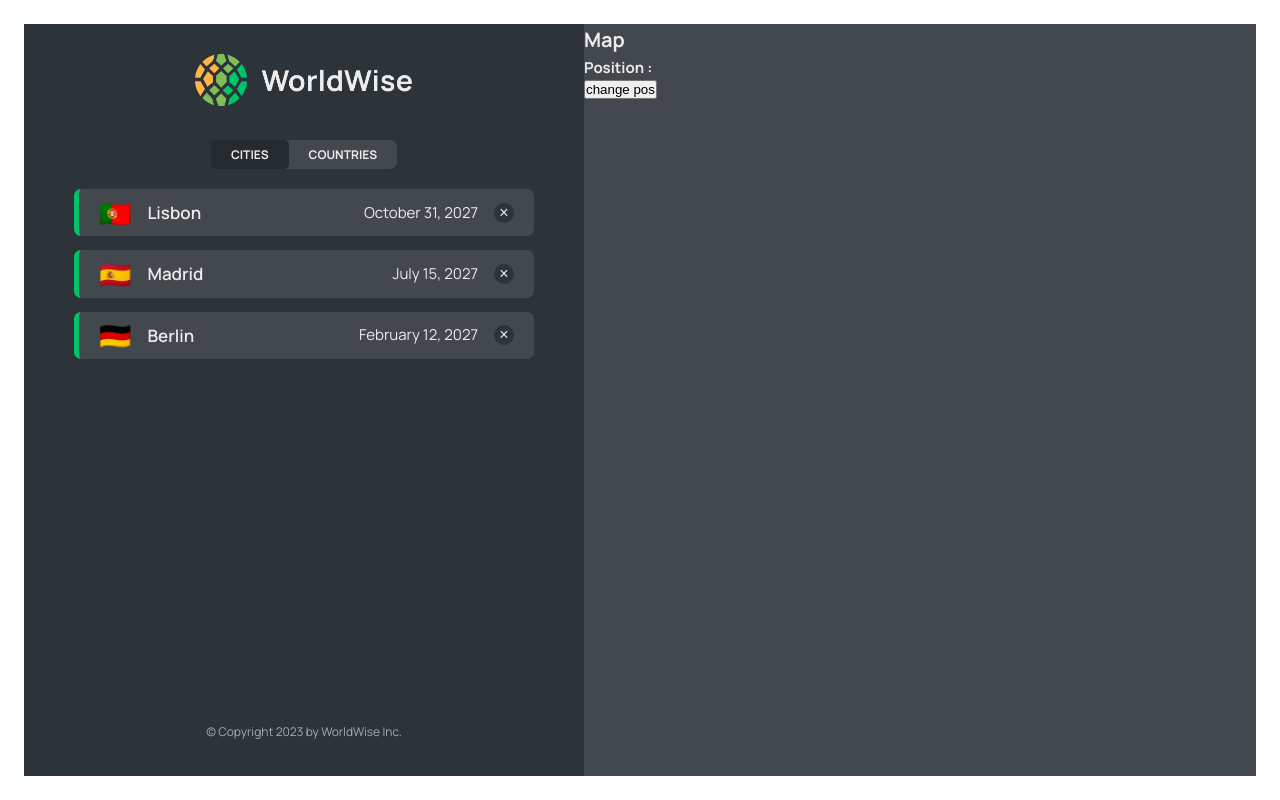
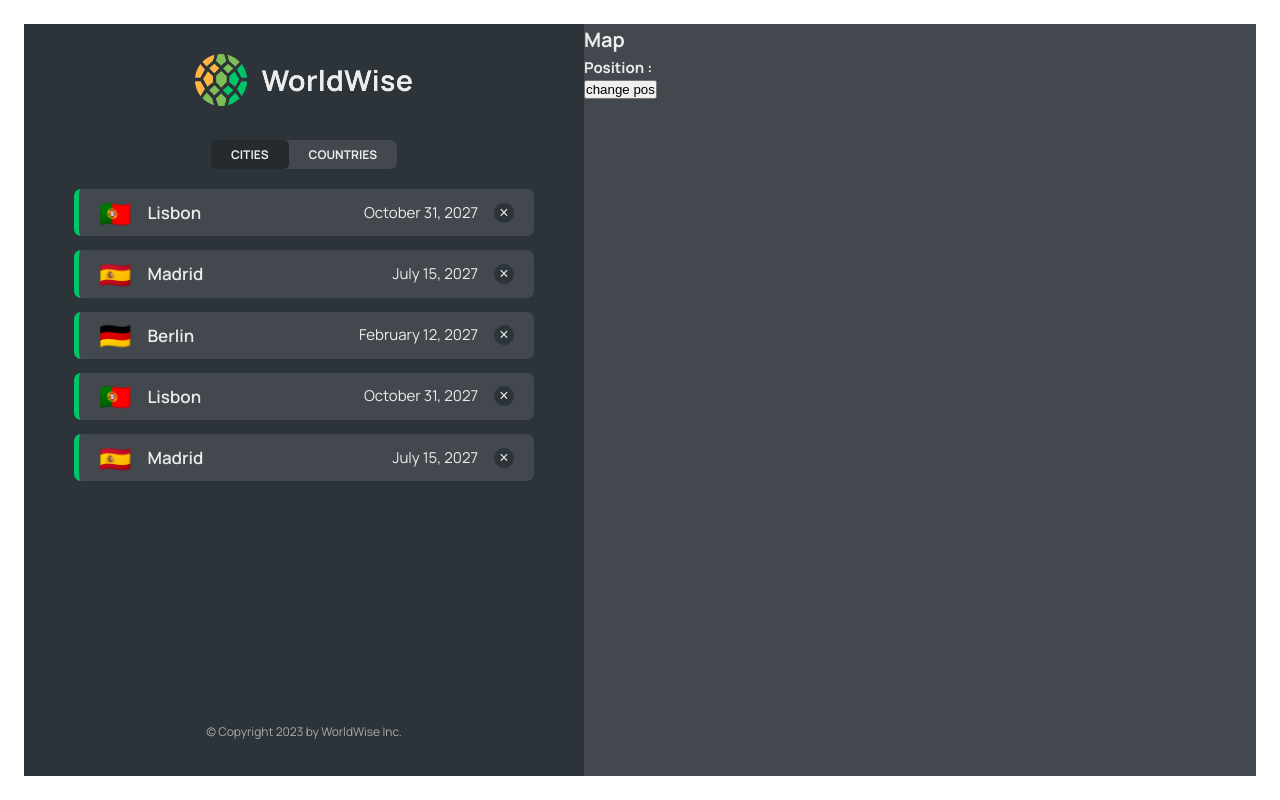
Before and after one commit to OmarElkeshen38/WorldWise, a React (Vite) app: page /app/cities in a window 1280 px wide. Built offline with nearby package versions, Linux system fonts and the light colour scheme; data requests are answered from the project's data file; the HTML template or start-up script is replaced by a standard one.

Commit message:
finish the city view

```diff
--- a/data/cities.json
+++ b/data/cities.json
@@ -35,6 +35,30 @@
         "lng": 13.376933665713324
       },
       "id": 98443197
+    },
+    {
+      "cityName": "Lisbon",
+      "country": "Portugal",
+      "emoji": "🇵🇹",
+      "date": "2027-10-31T15:59:59.138Z",
+      "notes": "My favorite city so far!",
+      "position": {
+        "lat": 38.727881642324164,
+        "lng": -9.140900099907554
+      },
+      "id": 73829385
+    },
+    {
+      "cityName": "Madrid",
+      "country": "Spain",
+      "emoji": "🇪🇸",
+      "date": "2027-07-15T08:22:53.976Z",
+      "notes": "",
+      "position": {
+        "lat": 40.46635901755316,
+        "lng": -3.7133789062500004
+      },
+      "id": 17806765
     }
   ]
 }
--- /dev/null
+++ b/src/components/BackButton.jsx
@@ -0,0 +1,21 @@
+import { useNavigate } from "react-router-dom";
+import Button from "./Button";
+
+function BackButton() {
+
+    const navigate = useNavigate();
+
+  return (
+    <Button
+      type="back"
+      onClick={(e) => {
+        e.preventDefault();
+        navigate(-1);
+      }}
+    >
+      &larr; Back
+    </Button>
+  );
+}
+
+export default BackButton;
--- a/src/components/City.jsx
+++ b/src/components/City.jsx
@@ -3,6 +3,7 @@ import { useEffect } from "react";
 import { useParams } from "react-router-dom";
 import { useCitiesContext } from "../contexts/CitiesContext";
 import Spinner from "./Spinner";
+import BackButton from "./BackButton";
 
 const formatDate = (date) =>
   new Intl.DateTimeFormat("en", {
@@ -58,7 +59,7 @@ function City() {
       </div>
 
       <div>
-        {/* <ButtonBack /> */}
+        <BackButton />
       </div>
     </div>
   );
--- a/src/components/CityItem.jsx
+++ b/src/components/CityItem.jsx
@@ -1,6 +1,7 @@
 import { Link } from 'react-router-dom';
 import styles from './CityItem.module.css';
 import PropTypes from "prop-types";
+import { useCitiesContext } from '../contexts/CitiesContext';
 
 const formatDate = (date) =>
   new Intl.DateTimeFormat("en", {
@@ -10,12 +11,12 @@ const formatDate = (date) =>
   }).format(new Date(date));
 
 function CityItem({ city }) {
-
+    const {currentCity} = useCitiesContext();
     const { cityName, emoji, date, id, position } = city;
 
   return (
     <li>
-      <Link className={styles.cityItem} to={`${id}?lat=${position.lat}&lng=${position.lng}`}>
+      <Link className={`${styles.cityItem} ${id===currentCity.id ? styles.cityItemActive : ''}`} to={`${id}?lat=${position.lat}&lng=${position.lng}`}>
         <span className={styles.emoji}>{emoji}</span>
         <h3 className={styles.name}>{cityName}</h3>
         <time className={styles.date}>{formatDate(date)}</time>
--- a/src/components/CityItem.module.css
+++ b/src/components/CityItem.module.css
@@ -15,7 +15,7 @@
   text-decoration: none;
 }
 
-.cityItem--active {
+.cityItemActive {
   border: 2px solid var(--color-brand--2);
   border-left: 5px solid var(--color-brand--2);
 }
--- a/src/components/Form.jsx
+++ b/src/components/Form.jsx
@@ -3,7 +3,8 @@
 import { useState } from "react";
 import styles from "./Form.module.css";
 import Button from "./Button";
-import { useNavigate } from "react-router-dom";
+import BackButton from "./BackButton";
+// import { useNavigate } from "react-router-dom";
 
 export function convertToEmoji(countryCode) {
   const codePoints = countryCode
@@ -14,7 +15,7 @@ export function convertToEmoji(countryCode) {
 }
 
 function Form() {
-  const navigate = useNavigate();
+  // const navigate = useNavigate();
 
   const [cityName, setCityName] = useState("");
   // const [country, setCountry] = useState("");
@@ -53,10 +54,7 @@ function Form() {
 
       <div className={styles.buttons}>
         <Button type="primary">Add</Button>
-        <Button type="back"  onClick={(e)=> {
-            e.preventDefault();
-            navigate(-1);
-        }}>&larr; Back</Button>
+        <BackButton />
       </div>
     </form>
   );
```
